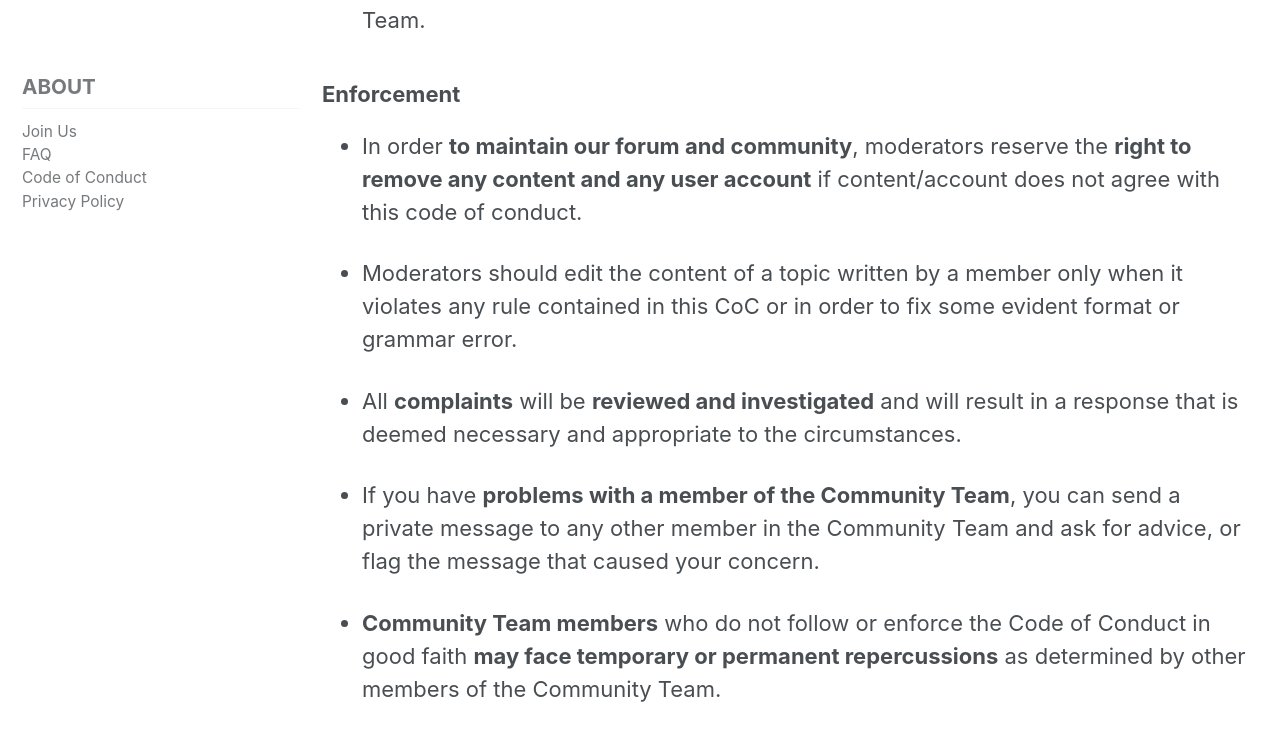
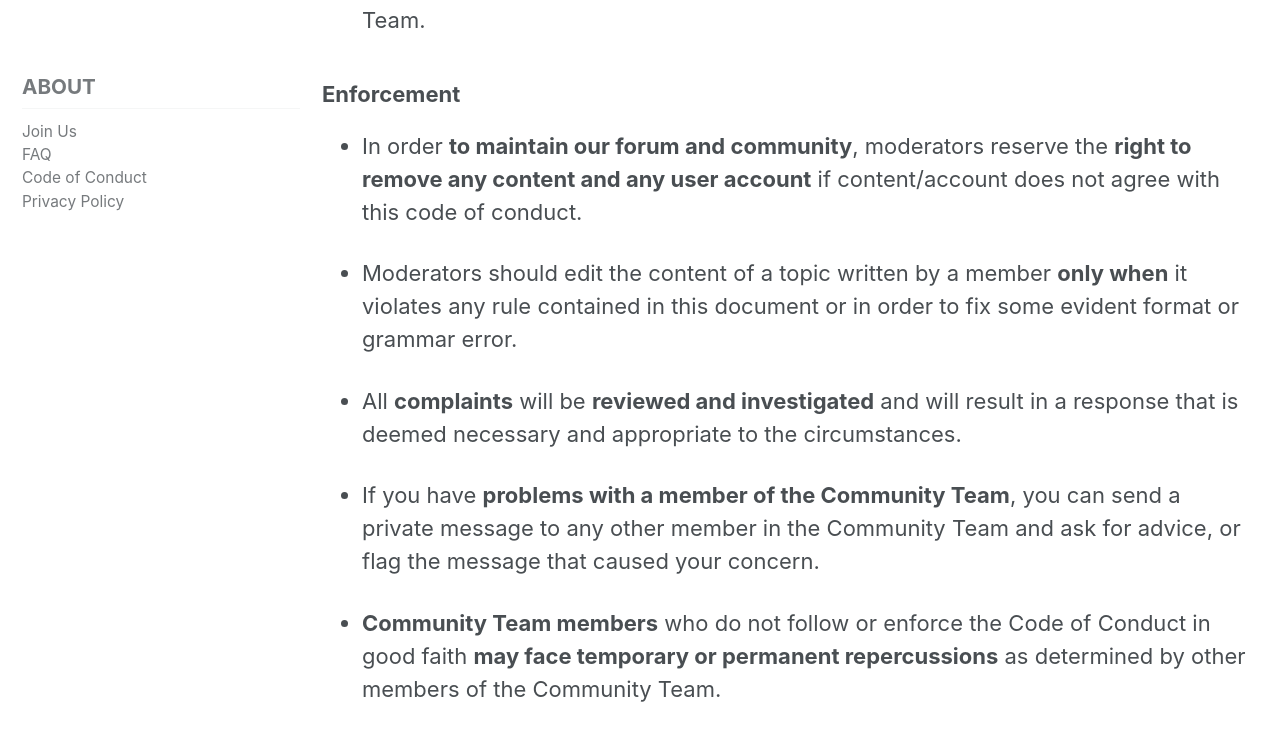
Before and after one commit to humanetech-community/community-hub, a Jekyll site: the page built from _about/03-about-code-of-conduct.md, in a window 1280 px wide and 900 px high, scrolled down 3307 px, cut to the strip 0-764 px from the top of the window. Shown: the top 741 px of the strip. Built offline with Jekyll 4.4.1, drawn with Linux system fonts in a browser that asks for light colours; cached includes are drawn as plain includes; nearby versions of some CDN libraries.

Commit message:
Minor - #53

```diff
--- a/_about/03-about-code-of-conduct.md
+++ b/_about/03-about-code-of-conduct.md
@@ -73,7 +73,7 @@
 
 - In order **to maintain our forum and community**, moderators reserve the **right to remove any content and any user account** if content/account does not agree with this code of conduct.
 
-- Moderators should edit the content of a topic written by a member only when it violates any rule contained in this CoC or in order to fix some evident format or grammar error.
+- Moderators should edit the content of a topic written by a member **only when** it violates any rule contained in this document or in order to fix some evident format or grammar error.
 
 - All **complaints** will be **reviewed and investigated** and will result in a response that is deemed necessary and appropriate to the circumstances.
 
```
